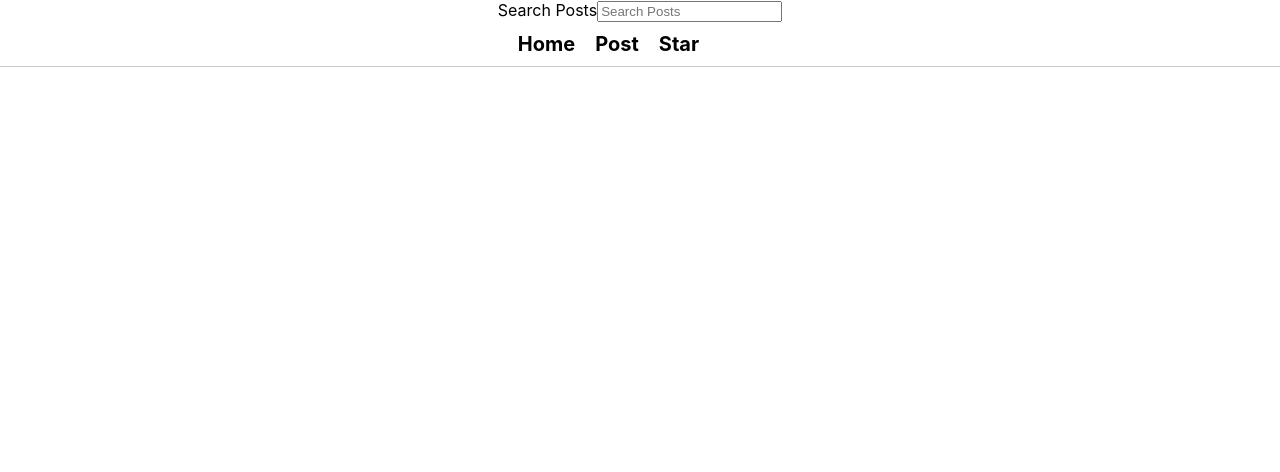
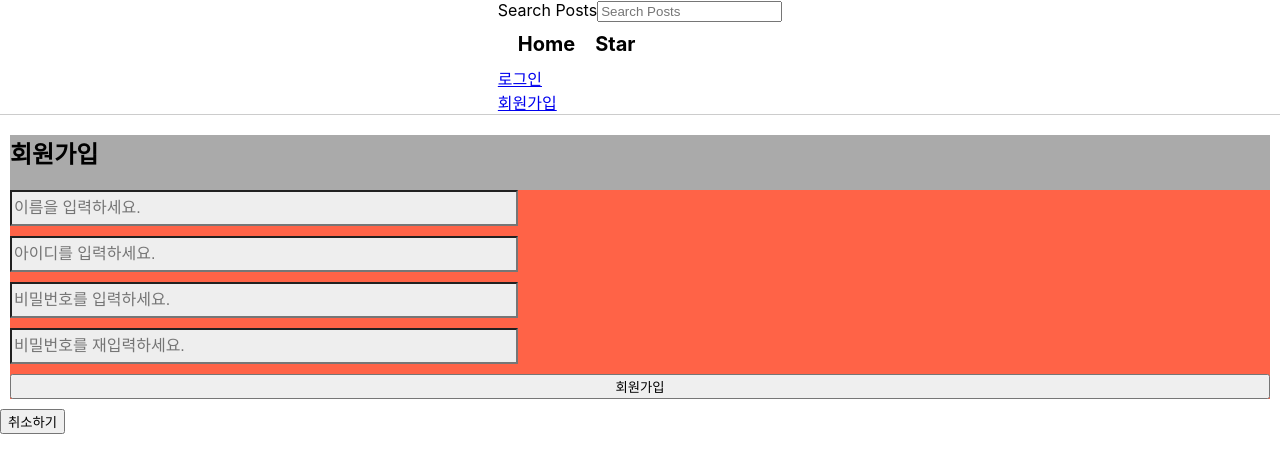
Before and after one commit to do-mandoo/Omega, a React (Create React App) app: page /signup in a window 1280 px wide. Shown: the top 472 px of the page. Built offline with nearby package versions, Linux system fonts and the light colour scheme; data requests are answered from the project's data file; the HTML template or start-up script is replaced by a standard one.

Commit message:
WarningLog

```diff
--- a/src/App.js
+++ b/src/App.js
@@ -8,6 +8,8 @@ import api from './api/posts';
 import { format } from 'date-fns';
 import Nav from './component/board/Nav';
 import Star from './component/board/Star';
+import Signup from './component/board/Signup';
+import Login from './component/board/Login';
 // import HeaderBar from './component/HeaderBar';
 // import MainView from './component/MainView';
 
@@ -23,6 +25,11 @@ function App() {
   const [editCategory, setEditCategory] = useState('');
   const [viewCount, setViewCount] = useState(1);
   const [starFav, setStarFav] = useState(false);
+
+  const [idValue, setIdValue] = useState('');
+  const [pwValue, setPwValue] = useState('');
+  const [rePwValue, setRePwValue] = useState('');
+  const [nickName, setNickName] = useState('');
 
   const history = useHistory();
 
@@ -53,19 +60,48 @@ function App() {
   }, [posts, search]);
 
   // 새 게시글 작성
-  const handleSubmit = async e => {
+  const handleSubmit = async (e, id) => {
     console.log('kljsdk-00928949');
     e.preventDefault();
-    const id = posts.length ? posts[posts.length - 1].id + 1 : 1;
+    // const id = posts.length ? posts[posts.length - 1].id + 1 : 1;
     const datetime = format(new Date(), 'MMMM dd, yyyy pp');
     const newPost = {
-      id,
       title: postTitle,
       datetime,
       body: postBody,
       category: postCategory,
       view: viewCount,
       star: starFav,
+    };
+    try {
+      const res = await api.post(`/board/${id}`, newPost);
+      const allPosts = [...posts, res.data];
+      setPosts(allPosts);
+      setPostTitle('');
+      setPostBody('');
+      setPostCategory('');
+      history.push('/');
+    } catch (error) {
+      console.log(error, 'error');
+    }
+  };
+
+  // 회원가입
+  const SignUpHandleSubmit = async e => {
+    console.log('kljsdk-00928949');
+    e.preventDefault();
+    const id = posts.length ? posts[posts.length - 1].id + 1 : 1;
+    // const datetime = format(new Date(), 'MMMM dd, yyyy pp');
+    const newPost = {
+      id,
+      nickName: idValue,
+      pw: pwValue,
+      title: '',
+      datetime: '',
+      body: '',
+      category: '',
+      view: 1,
+      star: false,
     };
     try {
       const res = await api.post('/board', newPost);
@@ -163,6 +199,22 @@ function App() {
         <Route exact path="/">
           <Home posts={searchResults} />
         </Route>
+        <Route path="/signup">
+          <Signup
+            idValue={idValue}
+            setIdValue={setIdValue}
+            pwValue={pwValue}
+            setPwValue={setPwValue}
+            rePwValue={rePwValue}
+            setRePwValue={setRePwValue}
+            nickName={nickName}
+            setNickName={setNickName}
+            SignUpHandleSubmit={SignUpHandleSubmit}
+          />
+        </Route>
+        <Route path="/login">
+          <Login posts={posts} />
+        </Route>
         <Route path="/posts">
           <NewPost
             handleSubmit={handleSubmit}
--- /dev/null
+++ b/src/component/board/Login.js
@@ -0,0 +1,55 @@
+import React, { useState } from 'react';
+import { Link } from 'react-router-dom';
+
+const Login = ({ posts }) => {
+  console.log(posts, '로그인에서의 불러온 posts');
+  const [login, setLogin] = useState('');
+  const [pw, setPw] = useState('');
+  const post = posts.find(post => post.nickName === login && post.pw === pw);
+  console.log(post, 'asdf');
+
+  const onClickL = () => {
+    if (post) {
+      console.log(123);
+      window.location.href = '/';
+      localStorage.setItem(
+        'OmegaLogin',
+        // JSON.stringify()메서드는 js값이나 객체를 JSON문자열로 변환한다.
+        JSON.stringify({
+          id: post.id,
+          name: post.nickName,
+        }),
+      );
+    } else {
+      console.log('ㄴㄴ');
+    }
+  };
+
+  return (
+    <div>
+      <form>
+        <input
+          type="text"
+          className="idText"
+          placeholder="아이디를 입력하세요."
+          value={login}
+          onChange={e => setLogin(e.target.value)}
+        />
+        <input
+          type="password"
+          className="pwText"
+          placeholder="비밀번호를 입력하세요"
+          value={pw}
+          onChange={e => setPw(e.target.value)}
+        />
+
+        <input type="button" value="로그인" onClick={onClickL} />
+      </form>
+      <Link to="/signup">
+        <input type="button" value="회원가입" />
+      </Link>
+    </div>
+  );
+};
+
+export default Login;
--- a/src/component/board/Nav.js
+++ b/src/component/board/Nav.js
@@ -1,5 +1,7 @@
+import React, { useEffect } from 'react';
 import { Link } from 'react-router-dom';
 import styled from 'styled-components';
+import api from '../../api/posts';
 
 const NavWrap = styled.div`
   border-bottom: 1px solid #ccc;
@@ -25,9 +27,21 @@ const NavWrap = styled.div`
       text-decoration: underline;
     }
   }
+  .goLogout {
+    cursor: pointer;
+  }
 `;
 
 const Nav = ({ search, setSearch }) => {
+  const getLogin = JSON.parse(localStorage.getItem('OmegaLogin'));
+
+  console.log(getLogin, '23904');
+
+  const Logout = () => {
+    localStorage.removeItem('OmegaLogin');
+    window.location.href = '/';
+  };
+
   return (
     <NavWrap>
       <nav className="Nav">
@@ -47,17 +61,35 @@ const Nav = ({ search, setSearch }) => {
               Home
             </Link>
           </li>
-          <li>
-            <Link to="/posts" className="aTag">
-              Post
-            </Link>
-          </li>
+          {getLogin && (
+            <li className="newPost">
+              <Link to="/posts" className="aTag">
+                Post
+              </Link>
+            </li>
+          )}
           <li>
             <Link to="/star" className="aTag">
               Star
             </Link>
           </li>
         </ul>
+        <div className="toggleWrap">
+          {getLogin ? (
+            <div className="goLogout" onClick={Logout}>
+              로그아웃
+            </div>
+          ) : (
+            <>
+              <div className="goLogin">
+                <Link to="/login">로그인</Link>
+              </div>
+              <div className="goSignup">
+                <Link to="/signup">회원가입</Link>
+              </div>
+            </>
+          )}
+        </div>
       </nav>
     </NavWrap>
   );
--- /dev/null
+++ b/src/component/board/Signup.js
@@ -0,0 +1,105 @@
+import React from 'react';
+import { Link } from 'react-router-dom';
+import styled from 'styled-components';
+
+const SignupWrapper = styled.div`
+  /* display: flex; */
+  margin: 10px;
+  background-color: #aaa;
+  .signupForm {
+    display: flex;
+    flex-flow: column nowrap;
+    background-color: tomato;
+  }
+  .signupContent {
+    width: 500px;
+    margin-bottom: 10px;
+    line-height: 30px;
+    font-size: 16px;
+    background-color: #eee;
+  }
+`;
+
+const Signup = ({
+  idValue,
+  setIdValue,
+  pwValue,
+  setPwValue,
+  rePwValue,
+  setRePwValue,
+  nickName,
+  setNickName,
+  SignUpHandleSubmit,
+}) => {
+  // const onSubmit = e => {
+  //   const newLog = {
+  //     name: e.target.value,
+  //     id: e.target,
+  //     pw: e,
+  //     repw: e,
+  //   };
+  //   e.preventDefault();
+  //   const formData = new FormData();
+  //   const signUp = {};
+  //   for (const pair of formData) {
+  //     signUp[pair[0]] = pair[1];
+  //   }
+  //   const res = api.post('/board', signUp);
+  // };
+  return (
+    <>
+      <SignupWrapper>
+        <h2>회원가입</h2>
+        <form className="signupForm" onSubmit={SignUpHandleSubmit}>
+          <input
+            className="signupContent signupName"
+            id="name"
+            name="name"
+            type="text"
+            value={nickName}
+            onChange={e => setNickName(e.target.value)}
+            placeholder="이름을 입력하세요."
+          />
+          <input
+            className="signupContent signupID"
+            id="id"
+            name="id"
+            value={idValue}
+            onChange={e => setIdValue(e.target.value)}
+            type="text"
+            placeholder="아이디를 입력하세요."
+          />
+          <input
+            className="signupContent signupPW"
+            id="pw"
+            name="pw"
+            type="password"
+            value={pwValue}
+            onChange={e => setPwValue(e.target.value)}
+            placeholder="비밀번호를 입력하세요."
+          />
+          <input
+            className="signupContent signupRePW"
+            id="repw"
+            type="password"
+            value={rePwValue}
+            onChange={e => setRePwValue(e.target.value)}
+            placeholder="비밀번호를 재입력하세요."
+          />
+          <input className="signupBtn" type="submit" value="회원가입" />
+        </form>
+      </SignupWrapper>
+      <div className="btnWrap">
+        <Link to="/">
+          <input
+            className="signupBtn cancleBtn"
+            type="button"
+            value="취소하기"
+          />
+        </Link>
+      </div>
+    </>
+  );
+};
+
+export default Signup;
```
